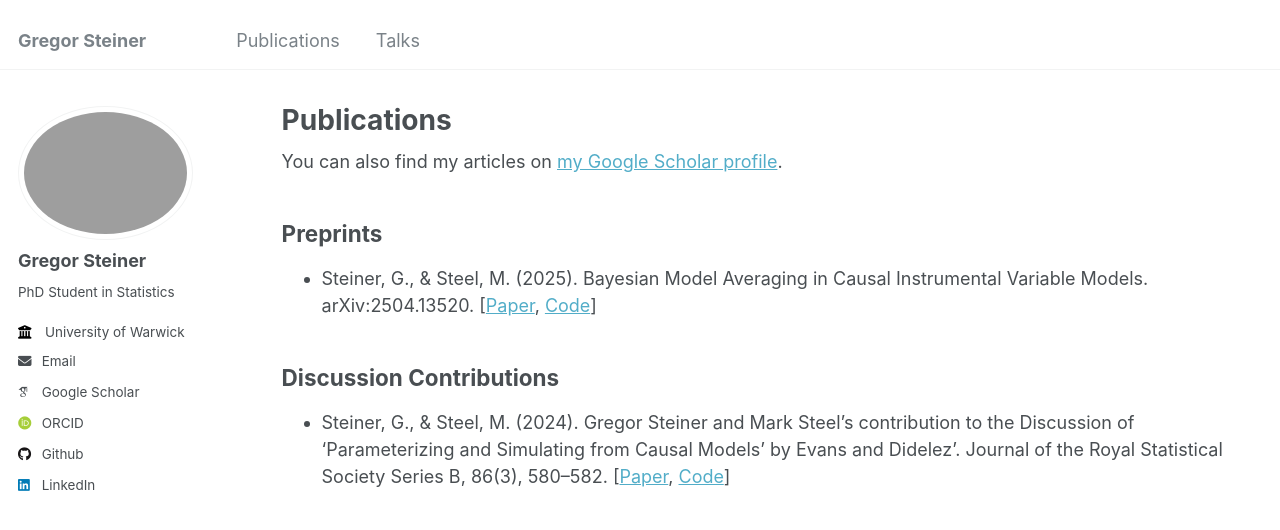
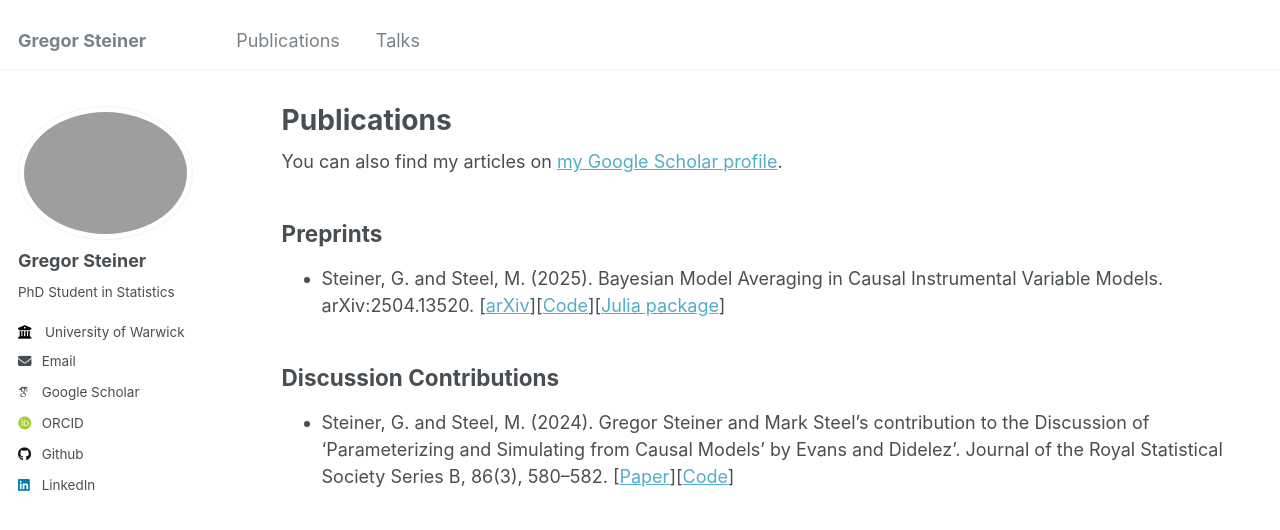
Before and after one commit to gregorsteiner/gregorsteiner.github.io, a Jekyll site: the page built from _pages/publications.md, in a window 1280 px wide. Shown: the top 530 px of the page. Built offline with Jekyll 4.4.1, drawn with Linux system fonts in a browser that asks for light colours; some web fonts are replaced.

Commit message:
Update publications

```diff
--- a/_pages/publications.md
+++ b/_pages/publications.md
@@ -11,8 +11,8 @@ author_profile: true
 
 ## Preprints
 
-* Steiner, G., & Steel, M. (2025). Bayesian Model Averaging in Causal Instrumental Variable Models. arXiv:2504.13520. [[Paper](https://arxiv.org/abs/2504.13520), [Code](https://github.com/gregorsteiner/gIVBMA-Code)]
+* Steiner, G. and Steel, M. (2025). Bayesian Model Averaging in Causal Instrumental Variable Models. arXiv:2504.13520. [[arXiv](https://arxiv.org/abs/2504.13520)][[Code](https://github.com/gregorsteiner/gIVBMA-Code)][[Julia package](https://github.com/gregorsteiner/gIVBMA.jl)]
 
 ## Discussion Contributions
 
-* Steiner, G., & Steel, M. (2024). Gregor Steiner and Mark Steel’s contribution to the Discussion of ‘Parameterizing and Simulating from Causal Models’ by Evans and Didelez’. Journal of the Royal Statistical Society Series B, 86(3), 580–582. [[Paper](https://doi.org/10.1093/jrsssb/qkae021), [Code](https://github.com/gregorsteiner/Evans_Didelez_2023)]
+* Steiner, G. and Steel, M. (2024). Gregor Steiner and Mark Steel’s contribution to the Discussion of ‘Parameterizing and Simulating from Causal Models’ by Evans and Didelez’. Journal of the Royal Statistical Society Series B, 86(3), 580–582. [[Paper](https://doi.org/10.1093/jrsssb/qkae021)][[Code](https://github.com/gregorsteiner/Evans_Didelez_2023)]
```
